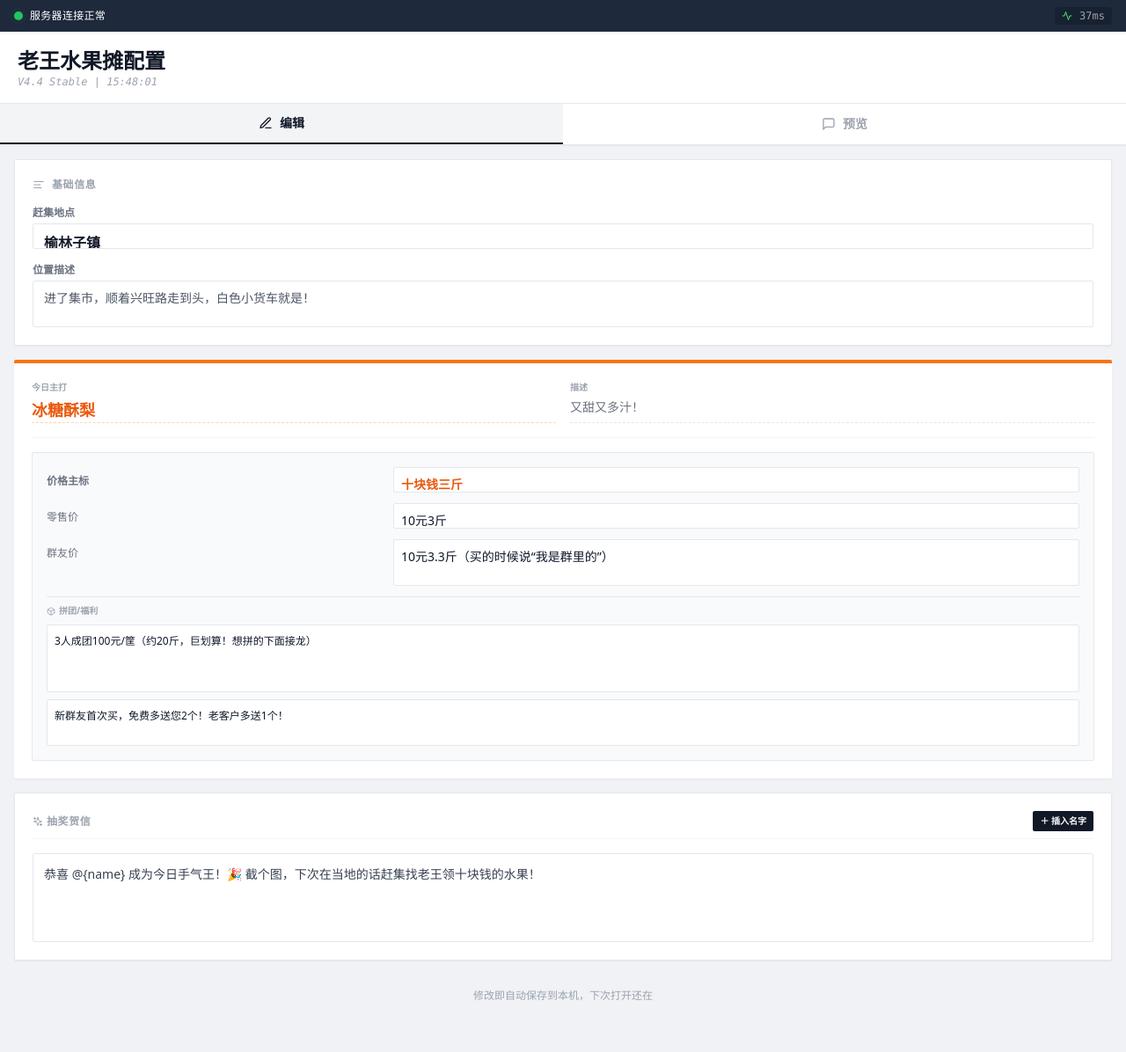
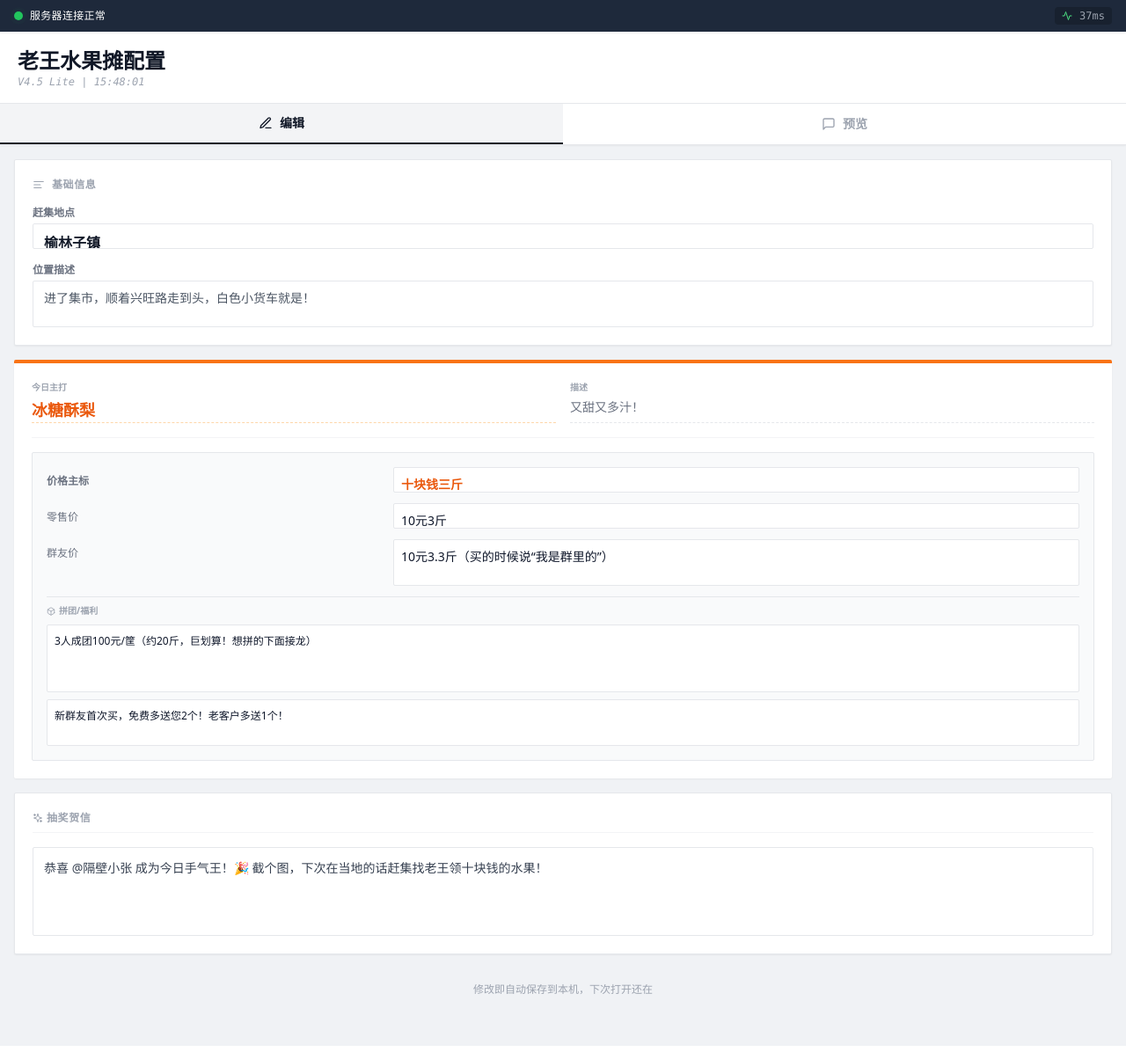
Before and after one commit to Awfp1314/FruitSetting, a React (Vite) app: page / in a window 1280 px wide. Shown: the whole page at 88% size. Built offline with nearby package versions, Linux system fonts and the light colour scheme.

Commit message:
更新 App.jsx

```diff
--- a/src/App.jsx
+++ b/src/App.jsx
@@ -46,7 +46,7 @@ const App = () => {
     groupPrice: '10元3.3斤（买的时候说“我是群里的”）',
     bulkPrice: '3人成团100元/筐（约20斤，巨划算！想拼的下面接龙）',
     extraBenefit: '新群友首次买，免费多送您2个！老客户多送1个！',
-    winnerTemplate: '恭喜 @{name} 成为今日手气王！🎉 截个图，下次在当地的话赶集找老王领十块钱的水果！'
+    winnerTemplate: '恭喜 @隔壁小张 成为今日手气王！🎉 截个图，下次在当地的话赶集找老王领十块钱的水果！'
   };
 
   const [formData, setFormData] = useState(defaultData);
@@ -81,14 +81,6 @@ const App = () => {
 
   const getTodayDateStr = () => `今天（${new Date().toLocaleDateString('zh-CN', { month: 'numeric', day: 'numeric', weekday: 'long' })}）全天`;
 
-  const insertName = () => {
-    const placeholder = '@{name}';
-    const text = formData.winnerTemplate;
-    const start = textareaRef.current?.selectionStart || text.length;
-    const newText = text.substring(0, start) + placeholder + text.substring(textareaRef.current?.selectionEnd || text.length);
-    setFormData({ ...formData, winnerTemplate: newText });
-  };
-
   const handleInputChange = (e) => {
     const { name, value } = e.target;
     setFormData(prev => ({ ...prev, [name]: value }));
@@ -108,37 +100,31 @@ const App = () => {
   👴找老王：认准【老王】的白色小货车，来了就是客！`;
   };
 
-  const previewWinnerMsg = formData.winnerTemplate.replace(/@\{name\}/g, '@隔壁小张');
+  // 此时不再需要替换占位符，直接使用模板内容
+  const previewWinnerMsg = formData.winnerTemplate;
 
-  // --- 增强版复制功能 (核心修复) ---
+  // --- 增强版复制功能 ---
   const copyText = (text, typeId) => {
-    // 成功回调
     const onSuccess = () => {
       setCopyStatus(typeId);
       setTimeout(() => setCopyStatus(0), 2000);
     };
 
-    // 方案 A: 现代 API
     if (navigator.clipboard && window.isSecureContext) {
       navigator.clipboard.writeText(text)
         .then(onSuccess)
         .catch(() => {
-          // 如果现代 API 失败，尝试备用方案
           fallbackCopy(text, onSuccess);
         });
     } else {
-      // 方案 B: 兼容模式 (适用于部分安卓/HTTP环境)
       fallbackCopy(text, onSuccess);
     }
   };
 
-  // 备用复制实现 (模拟 textarea 选中)
   const fallbackCopy = (text, onSuccess) => {
     try {
       const textArea = document.createElement("textarea");
       textArea.value = text;
-
-      // 确保 textarea 不可见且不影响布局
       textArea.style.top = "0";
       textArea.style.left = "0";
       textArea.style.position = "fixed";
@@ -210,7 +196,7 @@ const App = () => {
       <div className="bg-white sticky top-[34px] z-40 border-b border-gray-200 shadow-sm">
         <div className="px-5 pt-5 pb-4">
           <h1 className="text-2xl font-black text-gray-900 leading-none mb-1">老王水果摊配置</h1>
-          <p className="text-xs text-gray-400 font-mono italic">V4.4 Stable | {currentTime}</p>
+          <p className="text-xs text-gray-400 font-mono italic">V4.5 Lite | {currentTime}</p>
         </div>
         <div className="flex border-t border-gray-200 font-bold text-sm">
           <button
@@ -282,9 +268,8 @@ const App = () => {
             </div>
 
             <div className="bg-white border border-gray-200 shadow-sm p-5 space-y-4 rounded-sm animate-in fade-in slide-in-from-bottom-4">
-              <div className="flex justify-between items-center border-b border-gray-100 pb-2">
+              <div className="flex items-center border-b border-gray-100 pb-2">
                 <h3 className="text-xs font-bold text-gray-400 tracking-wider flex items-center gap-1"><Sparkles size={12}/> 抽奖贺信</h3>
-                <button onClick={insertName} className="bg-gray-900 text-white px-2 py-1 text-[10px] font-bold rounded-sm active:scale-95 transition-transform">＋ 插入名字</button>
               </div>
               <AutoTextarea forwardedRef={textareaRef} name="winnerTemplate" value={formData.winnerTemplate} onChange={handleInputChange} className="bg-gray-50 border border-gray-200 p-3 text-sm text-gray-700 rounded-sm" rows={3}/>
             </div>
@@ -318,7 +303,7 @@ const App = () => {
                   {previewWinnerMsg}
                 </div>
                 <CopyBtn
-                  onClick={() => copyText(formData.winnerTemplate.replace(/@\{name\}/g, ''), 2)}
+                  onClick={() => copyText(previewWinnerMsg, 2)}
                   isCopied={copyStatus === 2}
                 />
               </div>
```
